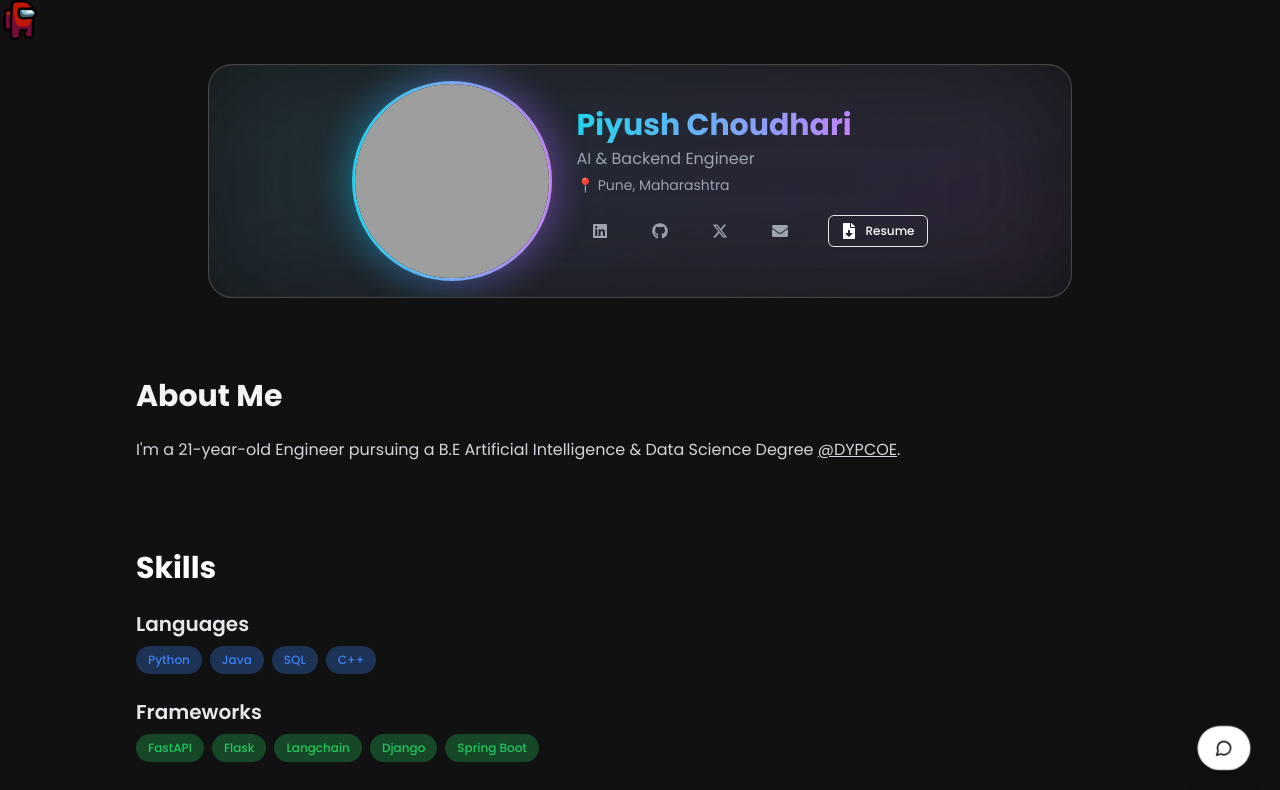
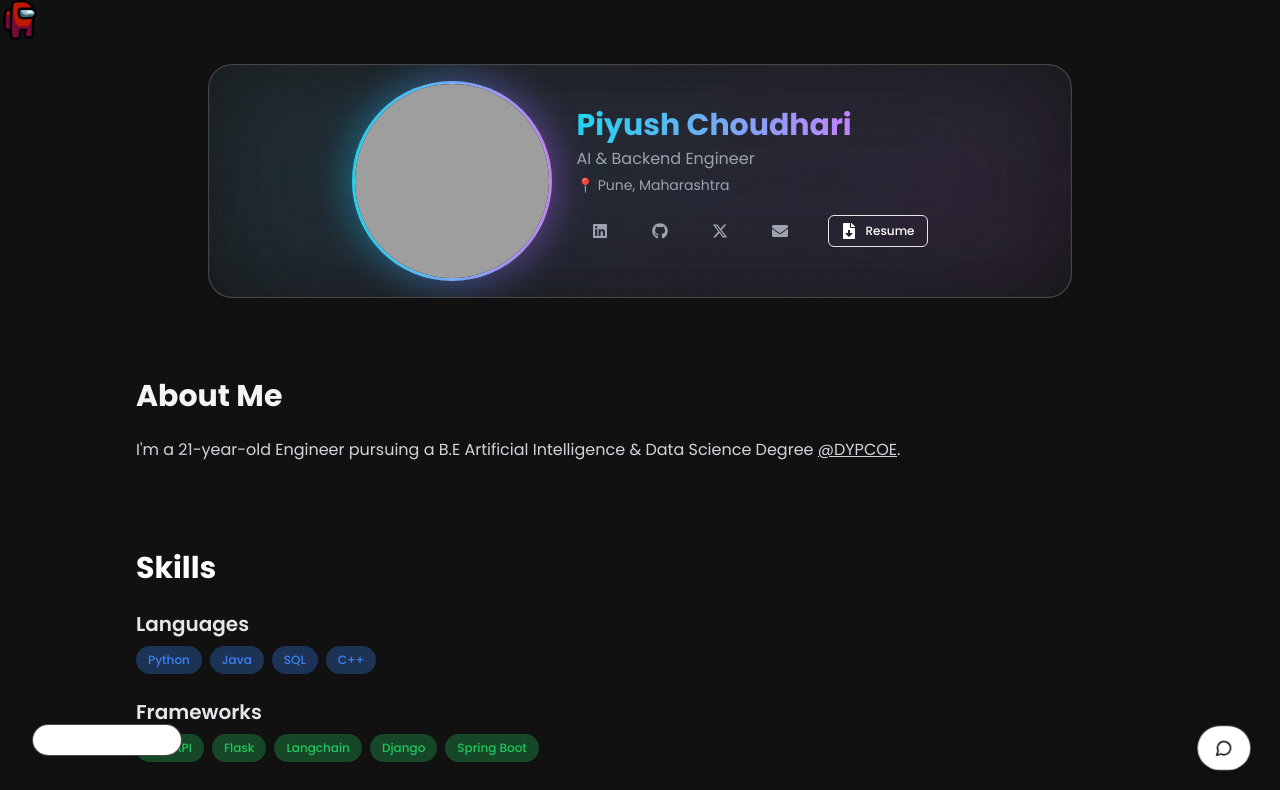
Before and after one commit to capybara-brain346/personal-website, a Next.js app: page / in a window 1280 px wide. Shown: the top 790 px of the page. Built offline with nearby package versions, Linux system fonts and the light colour scheme; grey boxes are pictures that could not be loaded.

Commit message:
Add NyanProgress component to Home page for enhanced user experience

```diff
--- a/src/app/page.tsx
+++ b/src/app/page.tsx
@@ -12,6 +12,7 @@ import Footer from "../components/Footer";
 import Achievements from "@/components/Achievements";
 import { FaArrowUp } from "react-icons/fa";
 import { Pointer } from "@/components/magicui/pointer";
+import { NyanProgress } from "@/components/ui/nyan-progress";
 
 interface AnimatedSectionProps {
   children: ReactNode;
@@ -147,6 +148,9 @@ export default function Home() {
       >
         <FaArrowUp className="h-5 w-5" />
       </button>
+
+      {/* Nyan Cat Progress Bar */}
+      <NyanProgress />
     </div>
   );
 }
--- /dev/null
+++ b/src/components/ui/nyan-progress.tsx
@@ -0,0 +1,23 @@
+"use client";
+import React from 'react';
+import { motion, useScroll, useSpring } from 'framer-motion';
+
+export const NyanProgress = () => {
+    const { scrollYProgress } = useScroll();
+    const scaleX = useSpring(scrollYProgress, {
+        stiffness: 100,
+        damping: 30,
+        restDelta: 0.001
+    });
+
+    return (
+        <div className="fixed bottom-11 left-8 z-50 hidden lg:flex items-center">
+            <div className="relative h-8 w-[150px] bg-[#1a1a1a] rounded-full border border-white/20 overflow-hidden">
+                <motion.div
+                    className="absolute top-0 left-0 h-full w-full bg-white"
+                    style={{ scaleX, transformOrigin: "left" }}
+                />
+            </div>
+        </div>
+    );
+};
```
